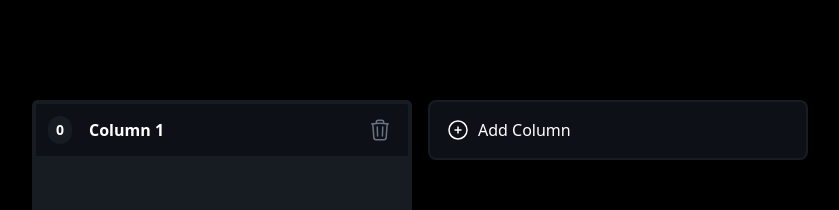
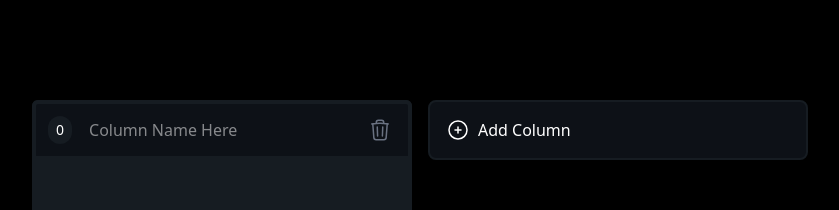
Before and after one commit to dhruvdhaduk-simform/kanban, a React (Vite) app: page / in a window 1280 px wide. Both pictures are taken after a click on the button "Add Column". Shown: the top 210 px of the page, without its empty margins (220-1059 px from the left). Built offline with nearby package versions, Linux system fonts and the light colour scheme.

Commit message:
Show placeholder for newly created column's title

```diff
--- a/src/components/ColumnContainer.tsx
+++ b/src/components/ColumnContainer.tsx
@@ -3,6 +3,8 @@ import { TaskCard } from '@/components/TaskCard';
 import type { Column, Id, Task } from '@/types';
 import { TrashIcon } from '@/icons/TrashIcon';
 import { PlusIcon } from '@/icons/PlusIcon';
+
+const PLACEHOLDER = 'Column Name Here';
 
 interface ColumnContainerProps {
     column: Column;
@@ -39,6 +41,8 @@ export function ColumnContainer({
         setDragOver(null);
     };
 
+    const isColumnNameEmpty = !column.title.trim();
+
     return (
         <div
             className={`bg-columnBackgroundColor w-[380px] h-[600px] max-h-[600px] rounded-md flex flex-col ${
@@ -54,7 +58,7 @@ export function ColumnContainer({
         >
             <div
                 onClick={() => setEditMode(true)}
-                className={`bg-mainBackgroundColor text-md h-[60px] rounded-md rounded-b-none p-3 font-bold border-columnBackgroundColor border-4 flex items-center justify-between cursor-grab`}
+                className={`bg-mainBackgroundColor text-md h-[60px] rounded-md rounded-b-none p-3 ${!isColumnNameEmpty && 'font-bold'} border-columnBackgroundColor border-4 flex items-center justify-between cursor-grab`}
                 draggable
                 onDragStart={() => onDragStart('Column', column.id)}
             >
@@ -63,12 +67,21 @@ export function ColumnContainer({
                         {tasks.length}
                     </div>
                     {!editMode && (
-                        <p className="p-2 pl-[9px]">{column.title}</p>
+                        <p className="p-2 pl-[9px]">
+                            {isColumnNameEmpty ? (
+                                <span className="opacity-50">
+                                    {PLACEHOLDER}
+                                </span>
+                            ) : (
+                                <span>{column.title}</span>
+                            )}
+                        </p>
                     )}
                     {editMode && (
                         <input
                             className="bg-black focus:border-blue-500 border rounded outline-none px-2"
                             value={column.title}
+                            placeholder={PLACEHOLDER}
                             autoFocus
                             onChange={(e) =>
                                 updateColumn(column.id, e.target.value)
--- a/src/components/KanbanBoard.tsx
+++ b/src/components/KanbanBoard.tsx
@@ -23,17 +23,9 @@ export function KanbanBoard() {
     const [dragOver, setDragOver] = useState<Id | null>(null);
 
     const createColumn = () => {
-        const PREFIX = 'Column ';
-        let maxIndex = 0;
-        columns.forEach((c) => {
-            if (c.title.startsWith(PREFIX)) {
-                const index = Number(c.title.slice(PREFIX.length));
-                if (Number.isInteger(index)) maxIndex = index;
-            }
-        });
         const newColumn: Column = {
             id: generateID(),
-            title: `${PREFIX}${maxIndex + 1}`,
+            title: '',
         };
         setColumns((prev) => [...prev, newColumn]);
     };
```
